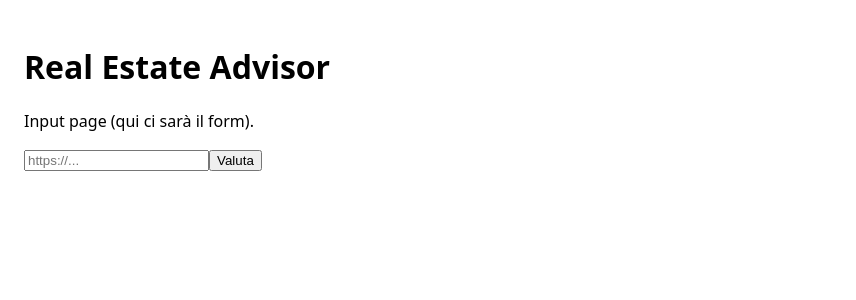
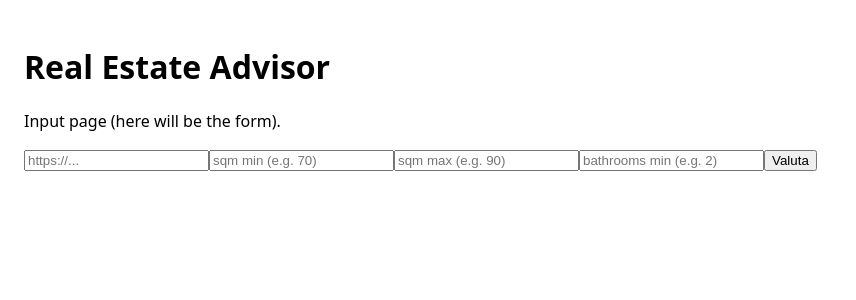
Before and after one commit to gi9494/real-estate-advisor, a Next.js app in the folder frontend/: page / in a window 1280 px wide. Shown: the top 300 px of the page, without its empty margins (0-856 px from the left). Built offline with nearby package versions, Linux system fonts and the light colour scheme.

Commit message:
Filling fields for validation

```diff
--- a/frontend/src/app/page.tsx
+++ b/frontend/src/app/page.tsx
@@ -4,19 +4,28 @@ import { useState } from "react";
 export const dynamic = "force-dynamic";
 
 export default function Home() {
-  // 1) State: React memory for input value
+  // State: React memory for each field (strings for now)
   const [url, setUrl] = useState("");
+  const [sqmMin, setSqmMin] = useState("");
+  const [sqmMax, setSqmMax] = useState("");
+  const [bathroomsMin, setBathroomsMin] = useState("");
 
-  // 2) Submit handler: prevent refresh and use stored value
   function onSubmit(e: React.FormEvent) {
     e.preventDefault();
-    alert(`URL inserito: ${url}`);
+
+    // Temporary debug: show what we captured
+    alert(
+      `URL: ${url}\n` +
+        `sqmMin: ${sqmMin}\n` +
+        `sqmMax: ${sqmMax}\n` +
+        `bathroomsMin: ${bathroomsMin}`
+    );
   }
 
   return (
     <main>
       <h1>Real Estate Advisor</h1>
-      <p>Input page (qui ci sarà il form).</p>
+      <p>Input page (here will be the form).</p>
 
       <form onSubmit={onSubmit}>
         <input
@@ -24,6 +33,25 @@ export default function Home() {
           value={url}
           onChange={(e) => setUrl(e.target.value)}
         />
+
+        <input
+          placeholder="sqm min (e.g. 70)"
+          value={sqmMin}
+          onChange={(e) => setSqmMin(e.target.value)}
+        />
+
+        <input
+          placeholder="sqm max (e.g. 90)"
+          value={sqmMax}
+          onChange={(e) => setSqmMax(e.target.value)}
+        />
+
+        <input
+          placeholder="bathrooms min (e.g. 2)"
+          value={bathroomsMin}
+          onChange={(e) => setBathroomsMin(e.target.value)}
+        />
+
         <button type="submit">Valuta</button>
       </form>
     </main>
```
